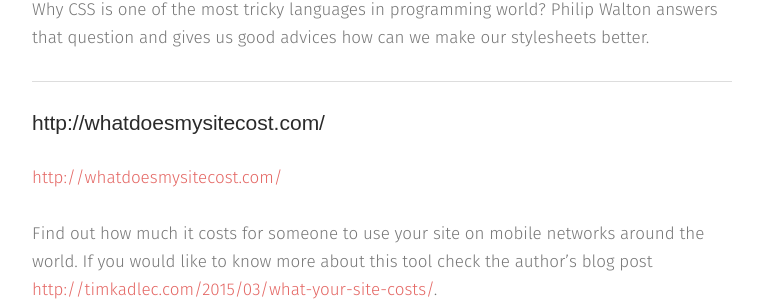
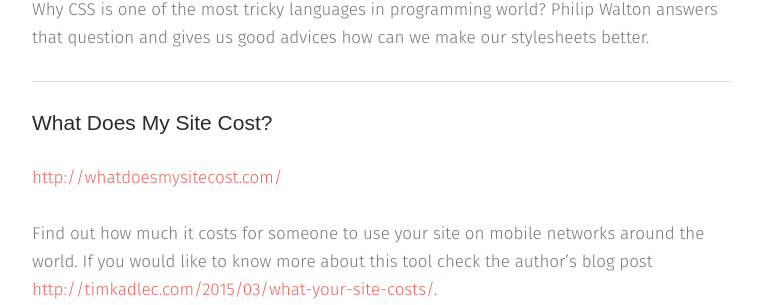
Before and after one commit to kimruddock/pawelgrzybek.github.io, a Jekyll site: the page built from _posts/2015-03-31-top-picks-2015-march.md, in a window 1280 px wide and 900 px high, scrolled down 890 px. Shown: the part 149-454 px from the top of the window, without its empty margins (258-1021 px from the left). Built offline with Jekyll 4.4.1, drawn with Linux system fonts in a browser that asks for light colours; some web fonts are replaced; Markdown is read by kramdown in place of the engine named in the settings; comment, search, counter and statistics services are not loaded.

Commit message:
Few tweaks before publishing new post

```diff
--- a/_posts/2015-03-31-top-picks-2015-march.md
+++ b/_posts/2015-03-31-top-picks-2015-march.md
@@ -35,7 +35,7 @@
 
 - - -
 
-## http://whatdoesmysitecost.com/
+## What Does My Site Cost?
 
 [http://whatdoesmysitecost.com/](http://whatdoesmysitecost.com/)
 
```
Also changed, not shown: other parts of _posts/2015-03-31-top-picks-2015-march.md (+1 -1 lines).
